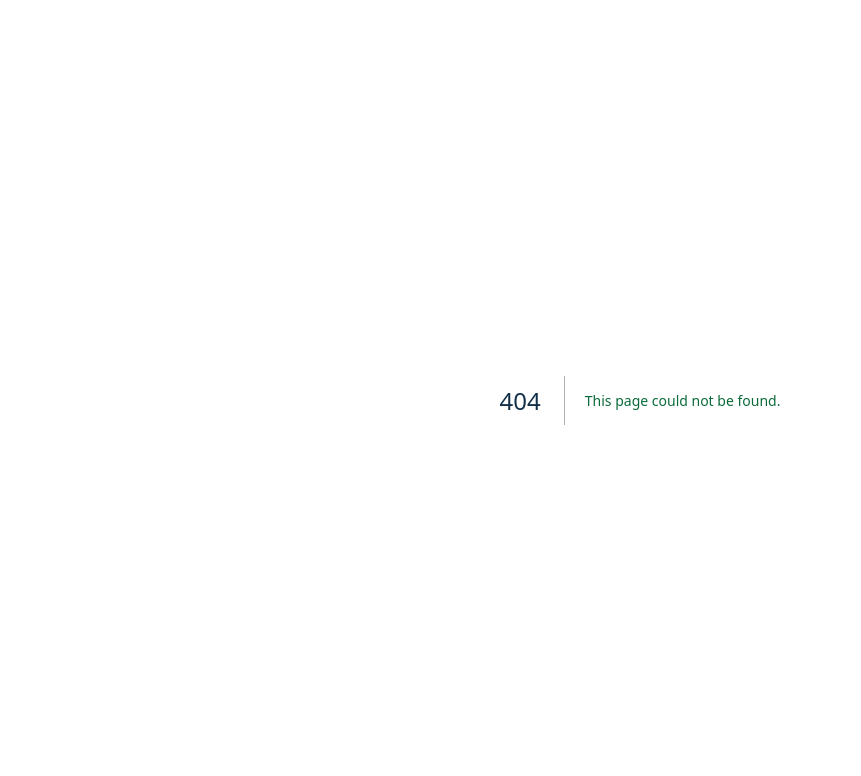
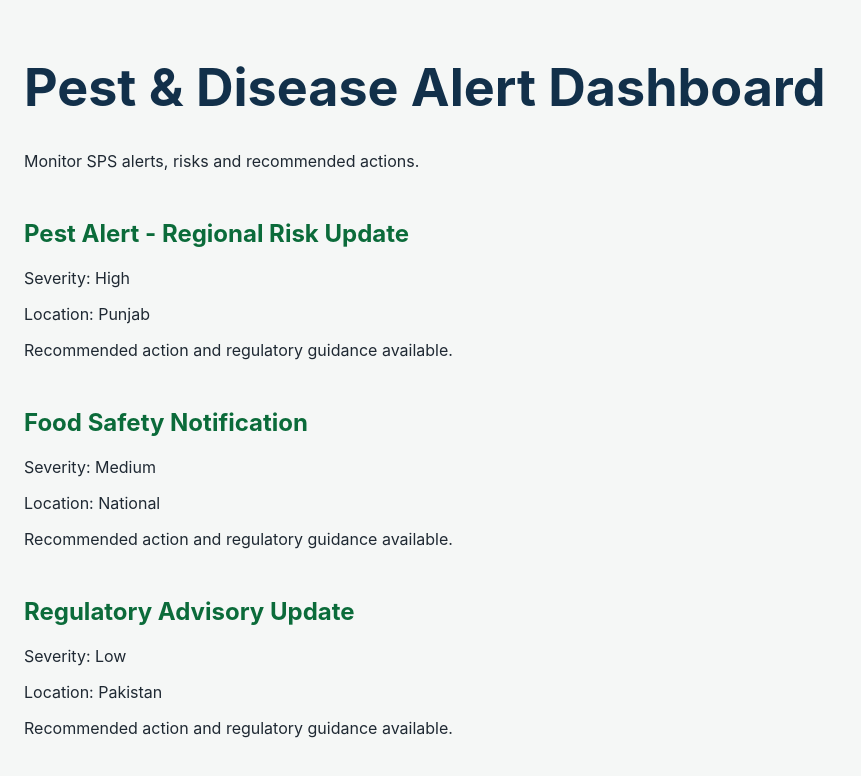
Before and after one commit to waseem99/NAFSA, a Next.js app in the folder prototype/: page /alerts in a window 1280 px wide. Before the commit this address had no page. Shown: the top 776 px of the page, without its empty margins (0-861 px from the left). Built offline with nearby package versions, Linux system fonts and the light colour scheme.

Commit message:
Add pest and disease alert dashboard screen

```diff
--- /dev/null
+++ b/prototype/app/alerts/page.tsx
@@ -0,0 +1,22 @@
+export default function AlertsPage() {
+  const alerts = [
+    { level: 'High', title: 'Pest Alert - Regional Risk Update', location: 'Punjab' },
+    { level: 'Medium', title: 'Food Safety Notification', location: 'National' },
+    { level: 'Low', title: 'Regulatory Advisory Update', location: 'Pakistan' }
+  ];
+
+  return (
+    <main>
+      <h1>Pest & Disease Alert Dashboard</h1>
+      <p>Monitor SPS alerts, risks and recommended actions.</p>
+      {alerts.map((alert) => (
+        <section key={alert.title}>
+          <h2>{alert.title}</h2>
+          <p>Severity: {alert.level}</p>
+          <p>Location: {alert.location}</p>
+          <p>Recommended action and regulatory guidance available.</p>
+        </section>
+      ))}
+    </main>
+  );
+}
```
